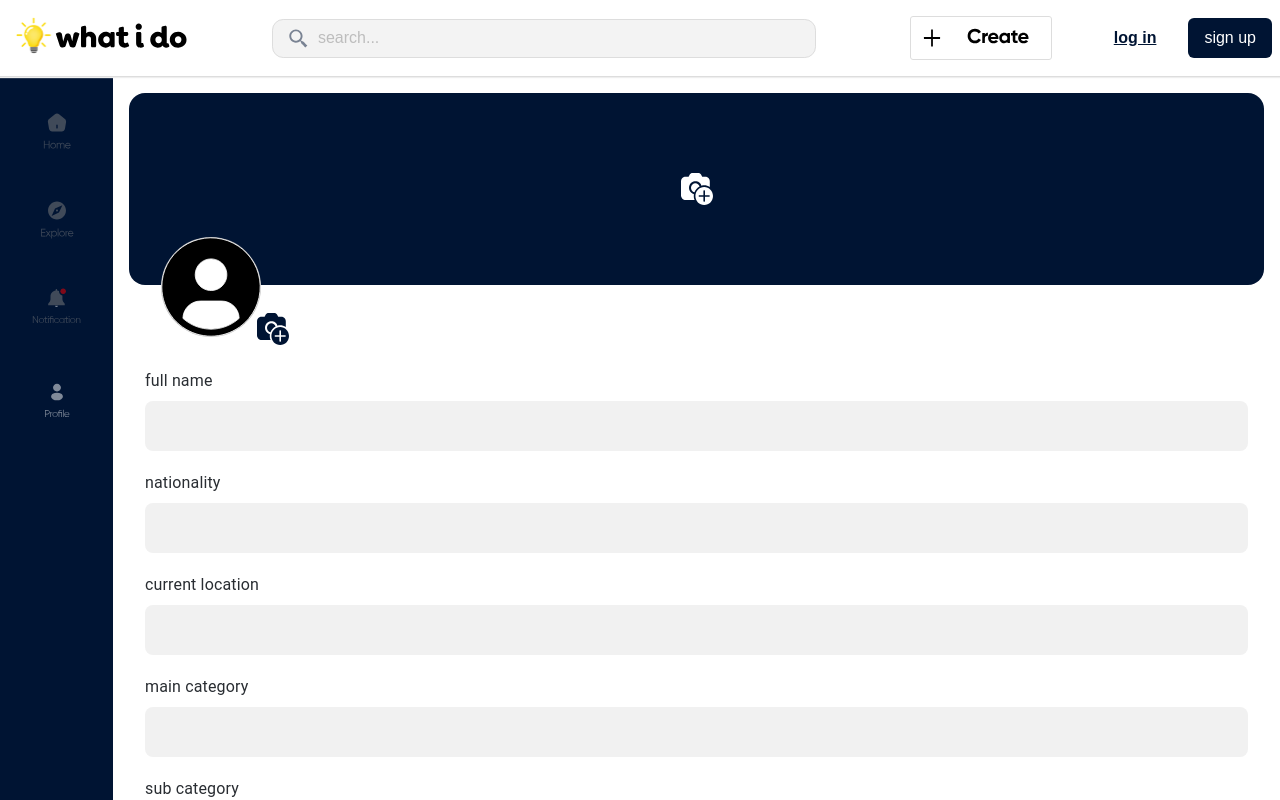
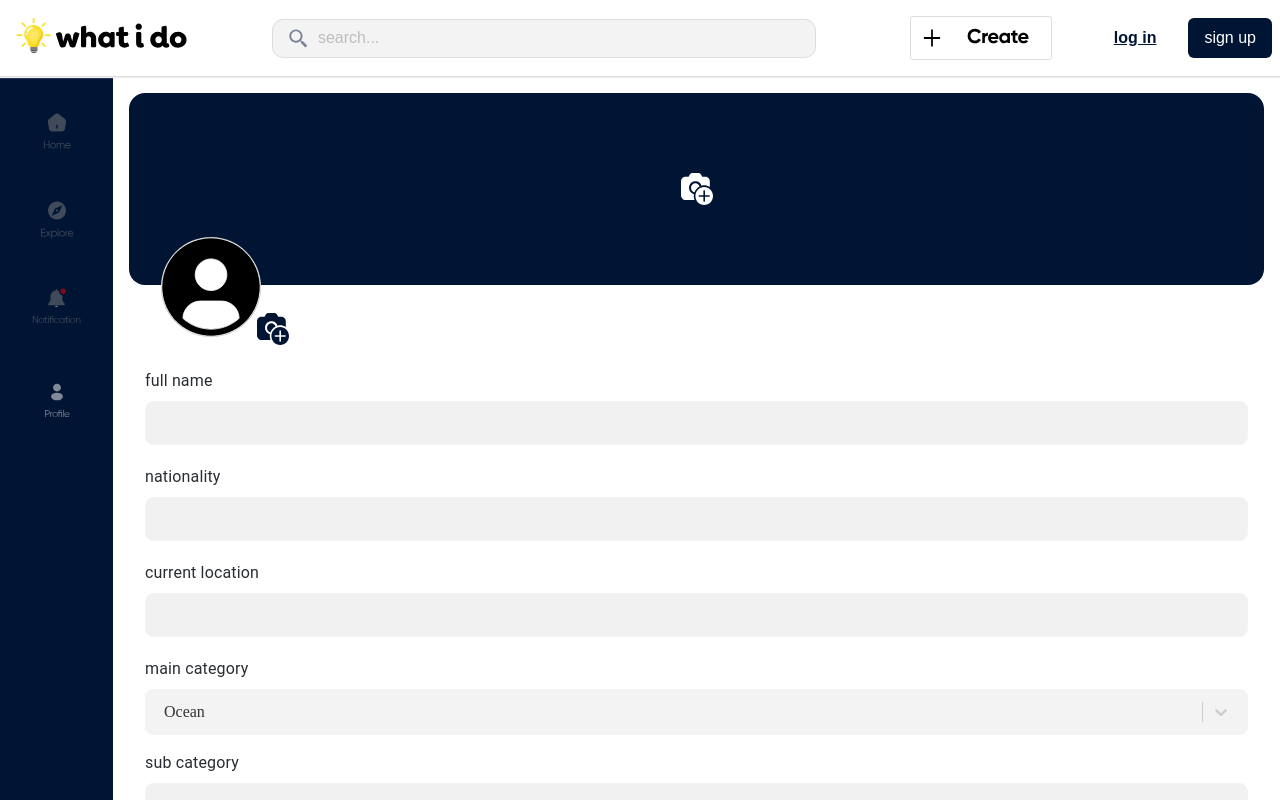
Before and after one commit to Ndirangug/whatido_frontend, a Next.js app: page /profile/edit/1 in a window 1280 px wide. Built offline with nearby package versions, Linux system fonts and the light colour scheme.

Commit message:
style: select category

```diff
--- a/components/profile/EditProfileForm.js
+++ b/components/profile/EditProfileForm.js
@@ -3,6 +3,7 @@ import { useForm } from 'react-hook-form';
 import * as yup from 'yup';
 import { EditProfileFormContainer } from '../../styles/profile.styles';
 import InputField from '../utils/inputs/InputField';
+import SelectCategory from '../utils/inputs/SelectCategory';
 
 const schema = yup.object().shape({
   email: yup.string().required('email is required').email('email is not valid'),
@@ -43,13 +44,7 @@ function EditProfileForm() {
         register={register('email')}
         placeholder={''}
       />
-      <InputField
-        label={'main category'}
-        type={'text'}
-        error={errors?.email?.message}
-        register={register('email')}
-        placeholder={''}
-      />
+      <SelectCategory />
       <InputField
         label={'sub category'}
         type={'text'}
--- a/components/utils/inputs/InputField.js
+++ b/components/utils/inputs/InputField.js
@@ -1,8 +1,7 @@
-import Typography from '@mui/material/Typography';
 import { useState } from 'react';
 import { FaEye, FaEyeSlash } from 'react-icons/fa';
 import { InputFieldContainer } from '../../../styles/utils.styles';
-import { TextSm } from '../typography/Typography';
+import { TextBase, TextSm } from '../typography/Typography';
 
 function InputField({
   label,
@@ -34,7 +33,7 @@ function InputField({
 
   return (
     <InputFieldContainer error={error}>
-      <Typography>{label} </Typography>
+      <TextBase>{label} </TextBase>
       <div className="input-element-container">
         <div className="input-container">
           <input
--- /dev/null
+++ b/components/utils/inputs/SelectCategory.js
@@ -0,0 +1,61 @@
+import Typography from '@mui/material/Typography';
+import { useState } from 'react';
+import Select from 'react-select';
+import { SelectFieldContainer } from '../../../styles/utils.styles';
+
+const colourOptions = [
+  { value: 'ocean', label: 'Ocean', color: '#00B8D9' },
+  { value: 'blue', label: 'Blue', color: '#0052CC' },
+  { value: 'purple', label: 'Purple', color: '#5243AA' },
+  { value: 'red', label: 'Red', color: '#FF5630' },
+  { value: 'orange', label: 'Orange', color: '#FF8B00' },
+  { value: 'yellow', label: 'Yellow', color: '#FFC400' },
+  { value: 'green', label: 'Green', color: '#36B37E' },
+  { value: 'forest', label: 'Forest', color: '#00875A' },
+  { value: 'slate', label: 'Slate', color: '#253858' },
+  { value: 'silver', label: 'Silver', color: '#666666' },
+];
+
+function SelectCategory() {
+  const [isClearable, setIsClearable] = useState(false);
+  const [isSearchable, setIsSearchable] = useState(true);
+  const [isDisabled, setIsDisabled] = useState(false);
+  const [isLoading, setIsLoading] = useState(false);
+  const [isRtl, setIsRtl] = useState(false);
+  return (
+    <SelectFieldContainer>
+      <Typography>main category</Typography>
+
+      <Select
+        defaultValue={colourOptions[0]}
+        isDisabled={isDisabled}
+        isLoading={isLoading}
+        isClearable={isClearable}
+        isRtl={isRtl}
+        isSearchable={isSearchable}
+        name="color"
+        options={colourOptions}
+        styles={{
+          control: (baseStyles, state) => ({
+            ...baseStyles,
+            background: '#f3f3f3',
+            borderColor: state.isFocused ? '#f3f3f3' : '#f3f3f3',
+            padding: '0.25rem 0.5rem',
+          }),
+        }}
+        theme={(theme) => ({
+          ...theme,
+          borderRadius: '0.5rem',
+          colors: {
+            ...theme.colors,
+            primary25: '#f3f3f3',
+            primary: '#001433',
+            neutral30: '#001433',
+          },
+        })}
+      />
+    </SelectFieldContainer>
+  );
+}
+
+export default SelectCategory;
--- a/styles/globals.css
+++ b/styles/globals.css
@@ -3,7 +3,7 @@ body {
   padding: 0 !important;
   margin: 0 !important;
   height: 100%;
-  font-family: 'Gilroy-Medium';
+  /* font-family: 'Gilroy-Medium'; */
   color: #292d32;
   background-color: #f3f3f3;
 }
--- a/styles/utils.styles.js
+++ b/styles/utils.styles.js
@@ -81,13 +81,42 @@ export const InputFieldContainer = styled.div`
 
   .input {
     width: 100%;
-    border: ${({ error }) => (error ? '1px solid red' : 'none')};
-    padding: 0.75rem 0.5rem;
+    border: ${({ error }) =>
+      error ? '1px solid red' : '1px solid var(--main-background)'};
+    padding: 0.75rem 0.75rem;
     border-radius: 0.25rem;
     outline: none;
     font-size: 1rem;
     width: 100%;
-    height: 50px;
+
+    background: #f1f1f1;
+    border-radius: 0.5rem;
+
+    ::placeholder {
+      color: rgba(0, 20, 51, 0.1);
+    }
+
+    &:focus {
+      border: 1px solid var(--main-border);
+    }
+
+    &:hover {
+      border: 1px solid var(--main-black);
+    }
+  }
+`;
+
+export const SelectFieldContainer = styled.div`
+  display: grid;
+  grid-gap: 0.5rem;
+
+  .select {
+    border: ${({ error }) => (error ? '1px solid red' : 'none')};
+
+    border-radius: 0.25rem;
+    outline: none;
+    font-size: 1rem;
+    width: 100%;
     background: #f1f1f1;
     border-radius: 8px;
 
```
